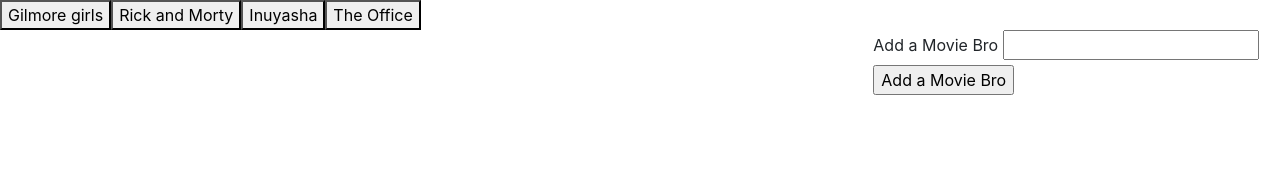
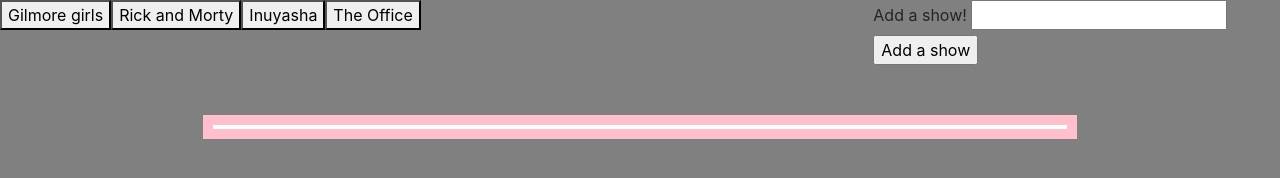
Before and after one commit to NicoleJayer/Homework6-GiphyAPI, a plain HTML site: page index.html in a window 1280 px wide. Drawn offline with nearby package versions, Linux system fonts and the light colour scheme.

Commit message:
made it a little pretier

```diff
--- a/assets/css/style.css
+++ b/assets/css/style.css
@@ -0,0 +1,24 @@
+body {
+  background-color: grey;
+}
+
+
+.newDiv {
+float: left;
+margin: 20px;
+border: 5px;
+border-color: pink;
+border-style: solid;
+}
+
+#topRow {
+  margin-bottom: 50px;
+}
+
+#gifsappear {
+  text-align: center;
+  border: 10px;
+  border-color: pink;
+  border-style: solid;
+  background-color: white;
+}
--- a/assets/javascript/hw.js
+++ b/assets/javascript/hw.js
@@ -46,7 +46,7 @@
 
          // Calling the renderButtons function to display the intial buttons
          renderButtons();
-         newButton();
+         // newButton();
 
 
 function newButton() {
--- a/index.html
+++ b/index.html
@@ -15,30 +15,39 @@
 
 
 <div class="startcontainer">
-<div class="row">
+
+<div class="row" id="topRow">
 
 <!-- spacer -->
-  <div id="buttons-view" class="col-md-12">Buttons!!</div>
+  <div id="buttons-view" class="col-md-8">Buttons!!</div>
+
+  <div class="col-md-4">
+    <form id="movie-form">
+     <label for="movie-input">Add a show!</label>
+     <input type="text" id="show-input">
+     <br>
+
+     <!-- Button triggers new movie to be added -->
+     <input id="add-show" type="submit" value="Add a show">
+   </form>
+  </form>
+  </div>
 
 </div>
 
+<!-- first row end -->
+
 <div class="row">
+
+      <div class="col-md-2">&nbsp;</div>
+
 
     <div id="gifsappear" class="col-md-8">
     </div>
 
+  </div>
 
-    <div class="col-md-4">
-      <form id="movie-form">
-       <label for="movie-input">Add a Movie Bro</label>
-       <input type="text" id="show-input">
-       <br>
-
-       <!-- Button triggers new movie to be added -->
-       <input id="add-show" type="submit" value="Add a Movie Bro">
-     </form>
-    </form>
-    </div>
+    <div class="col-md-2">&nbsp;</div>
 
 </div>
 
```
Also changed, not shown: assets/images/oldtv.png (added), 3 other files.
